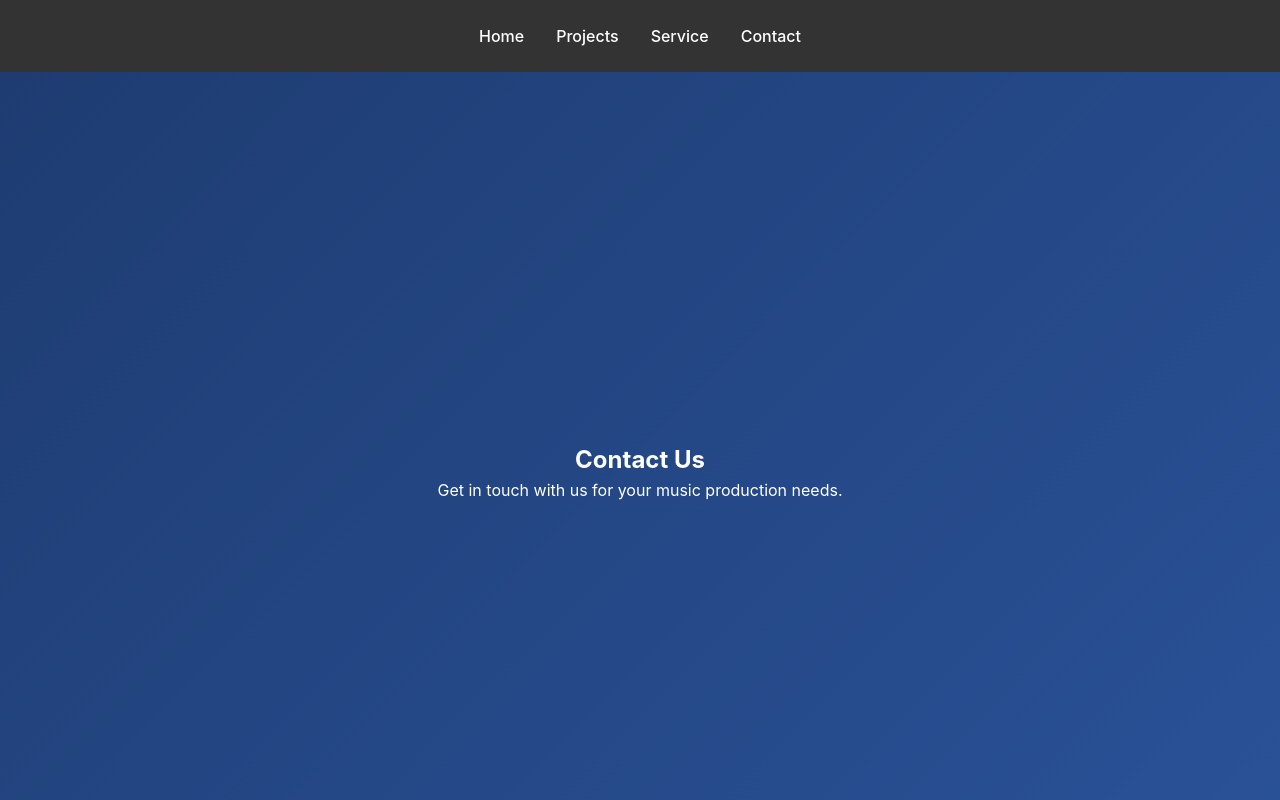
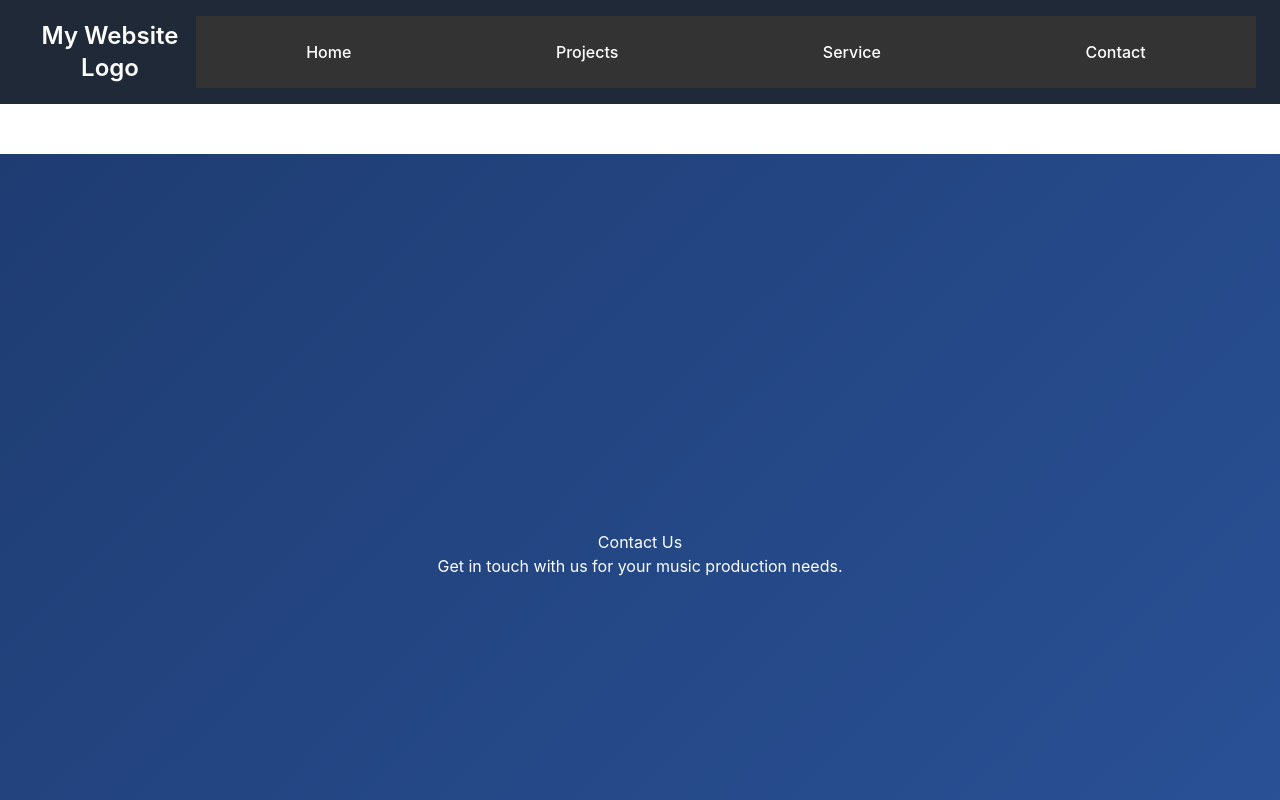
Before and after one commit to silveriff-audio/silveriff, a React (Vite) app in the folder ui/: page /contact in a window 1280 px wide. Built offline with nearby package versions, Linux system fonts and the light colour scheme.

Commit message:
feat: Update App component to include Header and Footer components

```diff
--- a/ui/src/App.tsx
+++ b/ui/src/App.tsx
@@ -1,5 +1,7 @@
 import React from 'react';
-import { BrowserRouter as Router, Route, Routes, Link } from 'react-router-dom';
+import { BrowserRouter as Router, Route, Routes } from 'react-router-dom';
+import Header from './components/Header';
+import Footer from './components/Footer';
 import Home from './components/Home';
 import Projects from './components/Projects';
 import Service from './components/Service';
@@ -10,13 +12,8 @@ const App: React.FC = () => {
   return (
     <Router>
       <div style={{ minHeight: '100vh', minWidth: '100vw', display: 'flex', flexDirection: 'column' }}>
-        <nav style={{ padding: '1rem', backgroundColor: '#333', color: '#fff', display: 'absolute', justifyContent: 'center' }}>
-          <Link to="/" className="logo">Home</Link>
-          <Link to="/projects" className="logo">Projects</Link>
-          <Link to="/service" className="logo">Service</Link>
-          <Link to="/contact" className="logo">Contact</Link>
-        </nav>
-        <div style={{ flex: 1 }}>
+        <Header />
+        <div style={{ flex: 1, marginTop: '50px', marginBottom: '50px' }}>
           <Routes>
             <Route path="/" element={<Home />} />
             <Route path="/projects" element={<Projects />} />
@@ -24,6 +21,7 @@ const App: React.FC = () => {
             <Route path="/contact" element={<Contact />} />
           </Routes>
         </div>
+        <Footer />
       </div>
     </Router>
   );
--- /dev/null
+++ b/ui/src/components/Footer.tsx
@@ -0,0 +1,27 @@
+// Footer.tsx
+import React from 'react';
+import { Link } from 'react-router-dom';
+
+const Footer: React.FC = () => {
+  return (
+    <footer className="bg-gray-800 text-white py-4 px-6 mt-auto">
+      <div className="container mx-auto flex justify-between items-center">
+        <div className="flex items-center">
+          <div className="mr-4">
+            <a href="tel:+8616628718335" className="text-white hover:underline">(+86)16628718335</a>
+          </div>
+          <div>
+            <Link to="/" className="text-2xl font-semibold text-white">My Website Logo</Link>
+          </div>
+        </div>
+        <div>
+          <a href="https://www.instagram.com" className="mr-4 text-white hover:underline">Instagram</a>
+          <a href="https://www.linkedin.com" className="mr-4 text-white hover:underline">LinkedIn</a>
+          <a href="mailto:contact@silveriff.com" className="text-white hover:underline">Email</a>
+        </div>
+      </div>
+    </footer>
+  );
+};
+
+export default Footer;
--- /dev/null
+++ b/ui/src/components/Header.tsx
@@ -0,0 +1,23 @@
+// Header.tsx
+import React from 'react';
+import { Link } from 'react-router-dom';
+
+const Header: React.FC = () => {
+  return (
+    <header className="bg-gray-800 text-white py-4 px-6">
+      <div className="container mx-auto flex justify-between items-center">
+        <div>
+          <Link to="/" className="text-2xl font-semibold text-white">My Website Logo</Link>
+        </div>
+        <nav className="space-x-4">
+          <Link to="/" className="text-white hover:underline">Home</Link>
+          <Link to="/projects" className="text-white hover:underline">Projects</Link>
+          <Link to="/service" className="text-white hover:underline">Service</Link>
+          <Link to="/contact" className="text-white hover:underline">Contact</Link>
+        </nav>
+      </div>
+    </header>
+  );
+};
+
+export default Header;
--- a/ui/src/main.tsx
+++ b/ui/src/main.tsx
@@ -2,6 +2,7 @@ import { StrictMode } from 'react'
 import { createRoot } from 'react-dom/client'
 import App from './App.tsx'
 import './index.css'
+import '../tailwind.css'
 
 createRoot(document.getElementById('root')!).render(
   <StrictMode>
--- a/ui/tailwind.config.ts
+++ b/ui/tailwind.config.ts
@@ -1,9 +1,56 @@
-import type { Config } from 'tailwindcss'
+// tailwind.config.ts
+import { Config } from 'tailwindcss';
 
-export default {
-  content: [],
+const config: Config = {
+  content: [
+    './src/**/*.{js,jsx,ts,tsx}',
+    './node_modules/@tremor/**/*.{js,jsx,ts,tsx}',
+  ],
   theme: {
-    extend: {},
+    extend: {
+      colors: {
+        'primary': '#3498db',
+        'secondary': '#2ecc71',
+        'gray': {
+          'light': '#f7fafc',
+          'DEFAULT': '#9ca3af',
+          'dark': '#374151',
+        },
+      },
+      fontFamily: {
+        'sans': ['"Open Sans"', 'sans-serif'],
+        'serif': ['"Merriweather"', 'serif'],
+      },
+      fontSize: {
+        'custom-size': '1.25rem',
+      },
+      boxShadow: {
+        'custom': '0 4px 6px -1px rgba(0, 0, 0, 0.1), 0 2px 4px -1px rgba(0, 0, 0, 0.06)',
+      },
+      backgroundImage: {
+        'hero-pattern': "url('/assets/hero-pattern.png')",
+      },
+      width: {
+        'custom-width': '50rem',
+      },
+      height: {
+        'custom-height': '30rem',
+      },
+      padding: {
+        'custom-padding': '2.5rem',
+      },
+      margin: {
+        'custom-margin': '3rem',
+      },
+      zIndex: {
+        'custom-zindex': '10',
+      },
+      opacity: {
+        'custom-opacity': '0.75',
+      },
+    },
   },
   plugins: [],
-} satisfies Config
+};
+
+export default config;
--- /dev/null
+++ b/ui/tailwind.css
@@ -0,0 +1,3 @@
+@tailwind base;
+@tailwind components;
+@tailwind utilities;
```
